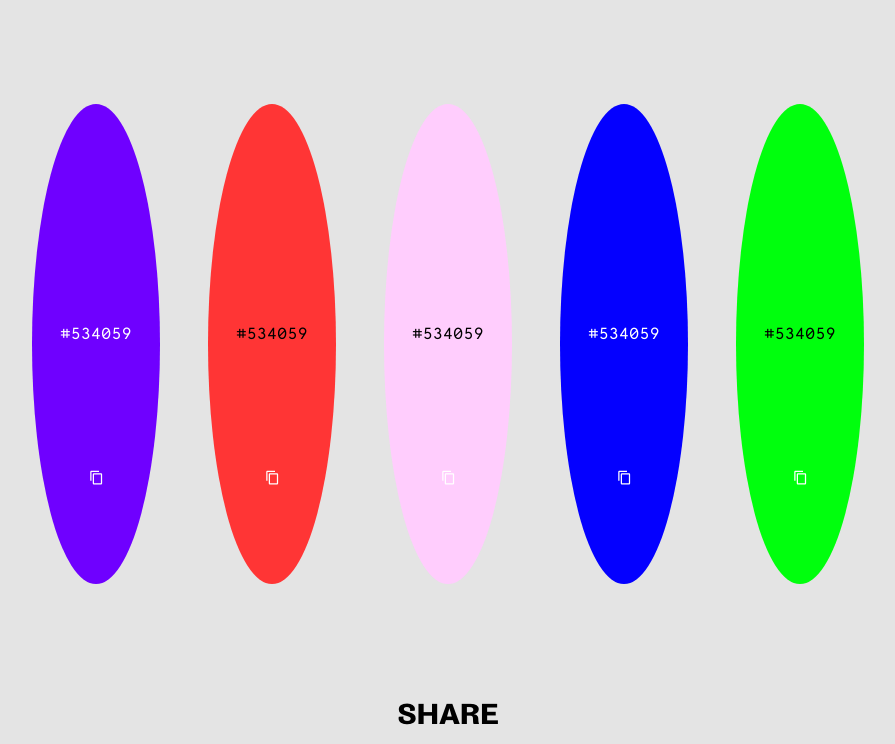
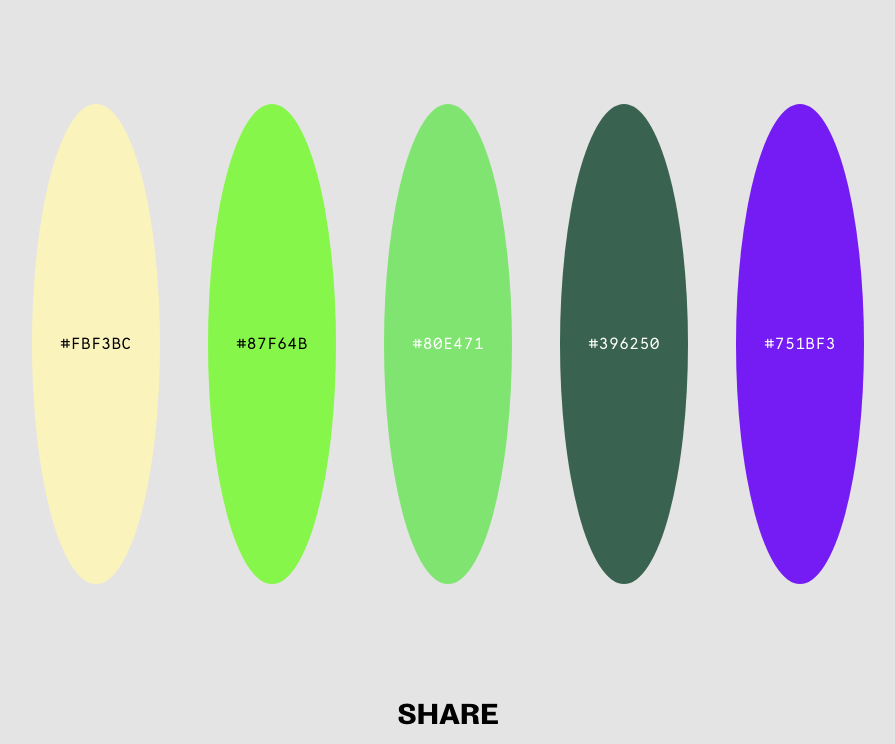
Before and after one commit to cemalokten/mobile-colour-scheme-generator, a website: page index.html in a window 1280 px wide. Shown: the part 56-800 px from the top of the page, without its empty margins (192-1087 px from the left). Drawn offline with Linux system fonts and the light colour scheme.

Commit message:
Colour Change and Copy

```diff
--- a/index.html
+++ b/index.html
@@ -5,7 +5,7 @@
     <meta charset="UTF-8" />
     <meta http-equiv="X-UA-Compatible" content="IE=edge" />
     <meta name="viewport" content="width=device-width, initial-scale=1.0" />
-    <script defer src="script.js"></script>
+    <script DEFER src="script.js"></script>
     <link rel="stylesheet" href="style.css" />
     <title>[CHANGE ME]</title>
 </head>
@@ -17,34 +17,41 @@
     <main class="flex flex--center">
         <section class="flex flex--column">
             <div class="flex flex--row flex--center flex--elipse flex--elipse--one">
-                <span class="blank--15"></span>
-                <span id="js--color--one">#534059</span>
-                <span><object type="image/svg+xml" data="./content_copy_black_18dp.svg"
-                        id="js--svg--one"></object></span>
+                <!-- <span class="blank--15"></span> -->
+                <span class="js--color--select">#534059</span>
+                <!-- <span>
+                    <object type="image/svg+xml" data="./content_copy_black_18dp.svg" id="js--svg--one">
+                    </object>
+                </span> -->
             </div>
             <div class="flex flex--row flex--center flex--elipse flex--elipse--two">
-                <span class="blank--15"></span>
-                <span id="js--color--two">#534059</span>
-                <span><object type="image/svg+xml" data="./content_copy_black_18dp.svg"
-                        id="js--svg--two"></object></span>
+                <!-- <span class="blank--15"></span> -->
+                <span class="js--color--select">#534059</span>
+                <!-- <span>
+                    <object type="image/svg+xml" data="./content_copy_black_18dp.svg" id="js--svg--two">
+                    </object>
+                </span> -->
             </div>
             <div class="flex flex--row flex--center flex--elipse flex--elipse--three">
-                <span class="blank--15"></span>
-                <span id="js--color--three">#534059</span>
-                <span><object type="image/svg+xml" data="./content_copy_black_18dp.svg"
-                        id="js--svg--three"></object></span>
+                <!-- <span class="blank--15"></span> -->
+                <span class="js--color--select">#534059</span>
+                <!-- <span><object type="image/svg+xml" data="./content_copy_black_18dp.svg" id="js--svg--three">
+                    </object>
+                </span> -->
             </div>
             <div class="flex flex--row flex--center flex--elipse flex--elipse--four">
-                <span class="blank--15"></span>
-                <span id="js--color--four">#534059</span>
-                <span><object type="image/svg+xml" data="./content_copy_black_18dp.svg"
-                        id="js--svg--four"></object></span>
+                <!-- <span class="blank--15"></span> -->
+                <span class="js--color--select">#534059</span>
+                <!-- <span><object type="image/svg+xml" data="./content_copy_black_18dp.svg" id="js--svg--four">
+                    </object>
+                </span> -->
             </div>
             <div class="flex flex--row flex--center flex--elipse flex--elipse--five">
-                <span class="blank--15"></span>
-                <span id="js--color--five">#534059</span>
-                <span><object type="image/svg+xml" data="./content_copy_black_18dp.svg"
-                        id="js--svg--five"></object></span>
+                <!-- <span class="blank--15"></span> -->
+                <span class="js--color--select">#534059</span>
+                <!-- <span><object type="image/svg+xml" data="./content_copy_black_18dp.svg" id="js--svg--five">
+                    </object>
+                </span> -->
             </div>
         </section>
     </main>
--- a/script.js
+++ b/script.js
@@ -1,4 +1,8 @@
 'use strict';
+
+// Variable Declarations
+
+const colorArray = [...document.getElementsByClassName('js--color--select')];
 
 // Random Colour Generator
 
@@ -8,12 +12,48 @@ function randomNumber(min, max) {
   return Math.round(Math.random() * (max - min) + min);
 }
 
-// Return random colour name from colourNames array using randomNumber()
+// Returns Object with three random values from 0 - 255
 function randomColour() {
-  const a = randomNumber(0, 255);
+  const r = randomNumber(0, 255);
+  const g = randomNumber(0, 255);
   const b = randomNumber(0, 255);
-  const c = randomNumber(0, 255);
-  return `rgb(${a}, ${b}, ${c})`;
+  return { r, g, b };
 }
 
-console.log(randomColour());
+/* Takes random values assigned by randomColour() and converts them to base16 / HEX */
+function rgbToHex(obj) {
+  const rgbObj = obj;
+  const r = rgbObj.r.toString(16);
+  const g = rgbObj.g.toString(16);
+  const b = rgbObj.b.toString(16);
+  return `#${r}${g}${b}`.toUpperCase();
+}
+
+function textColor(r, g, b) {
+  return r * 0.299 + g * 0.587 + b * 0.114 > 186 ? '#000000' : '#FFFFFF';
+}
+
+// Set Colour
+
+colorArray.forEach((current) => {
+  const element = current;
+  const rgbObj = randomColour();
+  const r = rgbObj.r;
+  const g = rgbObj.g;
+  const b = rgbObj.b;
+  element.style.color = textColor(r, g, b);
+  element.parentElement.style.backgroundColor = `rgb(${r},${g},${b})`;
+  element.textContent = rgbToHex(rgbObj);
+});
+
+colorArray.forEach((color) => {
+  color.addEventListener('click', () => {
+    var textArea = document.createElement('textarea');
+    textArea.value = color.textContent;
+    document.body.appendChild(textArea);
+    textArea.select();
+    document.execCommand('Copy');
+    textArea.remove();
+    console.log('copied');
+  });
+});
--- a/style.css
+++ b/style.css
@@ -35,7 +35,7 @@ html {
 }
 
 body {
-  font-size: 0.9rem;
+  font-size: 1rem;
   display: flex;
   min-height: 100vh;
   flex-direction: column;
@@ -83,14 +83,13 @@ h2 {
 .flex--elipse {
   color: white;
   padding: 2rem;
-  justify-content: space-between;
+  justify-content: center;
   font-family: Lab Mono Web;
   width: 18rem;
   height: 5rem;
   border-radius: 50%;
   /* margin-top: -1.2rem; */
   margin-top: 4vh;
-  transition: width 0.3s ease-in-out;
 }
 
 .flex--elipse:first-child {
@@ -134,7 +133,6 @@ h2 {
     height: 30rem;
     width: 8rem;
     margin-left: 3rem;
-    transition: height 0.3s ease-in-out;
   }
 
   .flex--elipse:first-child {
```
